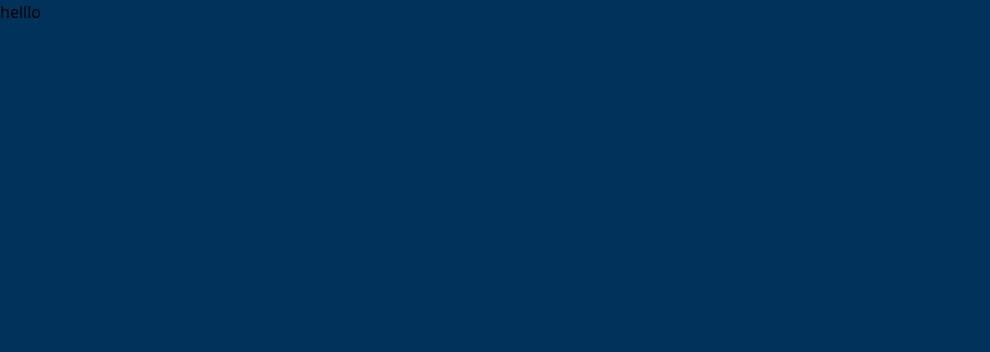
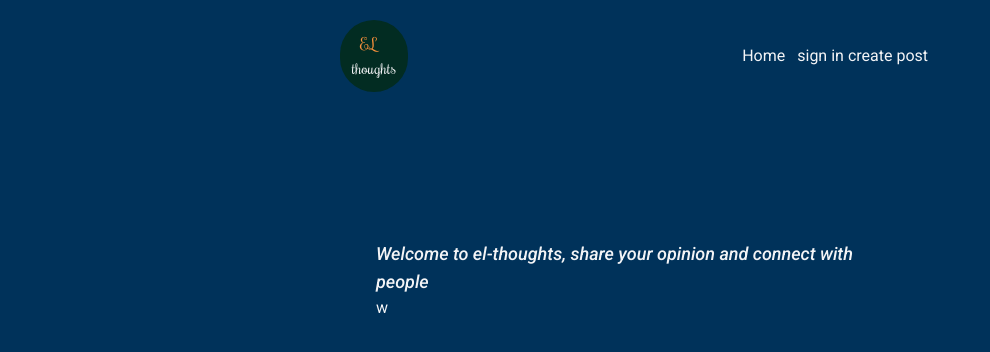
Before and after one commit to Emiraell/social-media, a React (Vite) app: page / in a window 1280 px wide. Shown: the top 352 px of the page, without its empty margins (0-990 px from the left). Built offline with nearby package versions, Linux system fonts and the light colour scheme.

Commit message:
add: components, fontawesome

```diff
--- a/package.json
+++ b/package.json
@@ -11,6 +11,10 @@
     "tailwindcss": "tailwindcss -i src/index.css -o src/App.css --watch"
   },
   "dependencies": {
+    "@fortawesome/fontawesome-svg-core": "^6.5.1",
+    "@fortawesome/free-brands-svg-icons": "^6.5.1",
+    "@fortawesome/free-solid-svg-icons": "^6.5.1",
+    "@fortawesome/react-fontawesome": "^0.2.0",
     "react": "^18.2.0",
     "react-dom": "^18.2.0",
     "react-router-dom": "^6.22.2"
--- a/src/App.css
+++ b/src/App.css
@@ -549,3 +549,111 @@ video {
   --tw-backdrop-saturate:  ;
   --tw-backdrop-sepia:  ;
 }
+
+.m-auto{
+  margin: auto;
+}
+
+.mx-14{
+  margin-left: 3.5rem;
+  margin-right: 3.5rem;
+}
+
+.mx-3{
+  margin-left: 0.75rem;
+  margin-right: 0.75rem;
+}
+
+.mt-32{
+  margin-top: 8rem;
+}
+
+.block{
+  display: block;
+}
+
+.flex{
+  display: flex;
+}
+
+.w-full{
+  width: 100%;
+}
+
+.w-fit{
+  width: -moz-fit-content;
+  width: fit-content;
+}
+
+.items-center{
+  align-items: center;
+}
+
+.justify-between{
+  justify-content: space-between;
+}
+
+.rounded-full{
+  border-radius: 9999px;
+}
+
+.bg-emerald-950{
+  --tw-bg-opacity: 1;
+  background-color: rgb(2 44 34 / var(--tw-bg-opacity));
+}
+
+.p-3{
+  padding: 0.75rem;
+}
+
+.p-5{
+  padding: 1.25rem;
+}
+
+.pl-2{
+  padding-left: 0.5rem;
+}
+
+.font-roche{
+  font-family: Rochester;
+}
+
+.font-roboto{
+  font-family: Roboto;
+}
+
+.text-lg{
+  font-size: 1.125rem;
+  line-height: 1.75rem;
+}
+
+.italic{
+  font-style: italic;
+}
+
+.text-gray-50{
+  --tw-text-opacity: 1;
+  color: rgb(249 250 251 / var(--tw-text-opacity));
+}
+
+.text-gray-100{
+  --tw-text-opacity: 1;
+  color: rgb(243 244 246 / var(--tw-text-opacity));
+}
+
+.text-orange-400{
+  --tw-text-opacity: 1;
+  color: rgb(251 146 60 / var(--tw-text-opacity));
+}
+
+@media (min-width: 768px){
+  .md\:w-\[70\%\]{
+    width: 70%;
+  }
+}
+
+@media (min-width: 1024px){
+  .lg\:w-\[50\%\]{
+    width: 50%;
+  }
+}
--- a/src/App.tsx
+++ b/src/App.tsx
@@ -1,7 +1,17 @@
 import "./App.css";
+import { BrowserRouter as Router, Routes, Route } from "react-router-dom";
+import Home from "./pages/Home";
 
 function App() {
-  return <>helllo</>;
+  return (
+    <div className=" m-auto w-full md:w-[70%] lg:w-[50%] text-gray-100 font-roboto">
+      <Router>
+        <Routes>
+          <Route path="/" element={<Home />} />
+        </Routes>
+      </Router>
+    </div>
+  );
 }
 
 export default App;
--- /dev/null
+++ b/src/components/NavBar.tsx
@@ -0,0 +1,20 @@
+import { Link } from "react-router-dom";
+
+export default function NavBar() {
+  return (
+    <div className="flex items-center p-5 justify-between">
+      <p className=" font-roche rounded-full bg-emerald-950 w-fit p-3">
+        <span className="block pl-2 text-orange-400">EL</span>
+        thoughts
+      </p>
+      <div className="flex">
+        <Link to="/home">Home</Link>
+        <div className="mx-3">
+          {<Link to="/signin">sign in</Link>}{" "}
+          <Link to="/create">create post</Link>
+        </div>
+        <img src="" alt="" />
+      </div>
+    </div>
+  );
+}
--- /dev/null
+++ b/src/pages/Home.tsx
@@ -0,0 +1,15 @@
+import NavBar from "../components/NavBar";
+import Welcome from "./Welcome";
+export default function Home() {
+  return (
+    <div>
+      <NavBar />
+      <div className="mt-32 mx-14">
+        <p className=" text-lg italic">
+          Welcome to el-thoughts, share your opinion and connect with people
+        </p>
+        <Welcome />
+      </div>
+    </div>
+  );
+}
--- /dev/null
+++ b/src/pages/Welcome.tsx
@@ -0,0 +1,3 @@
+export default function Welcome() {
+  return <div>w</div>;
+}
```
Also changed, not shown: 1 other file (tests, documents, lock files or other folders).
